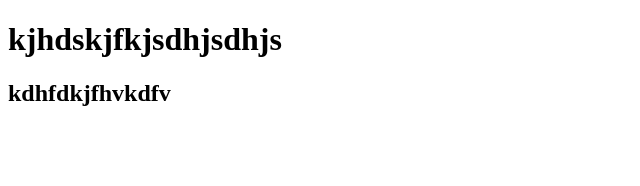
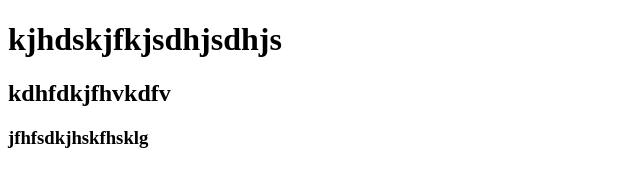
Before and after one commit to ishantkumar111/html7, a plain HTML site: page pages/index.html in a window 1280 px wide. Shown: the whole page, without its empty margins (0-640 px from the left). Drawn offline with Linux system fonts and the light colour scheme.

Commit message:
cjdshvjsdhvkjd

```diff
--- a/pages/index.html
+++ b/pages/index.html
@@ -8,5 +8,6 @@
 <body>
     <h1>kjhdskjfkjsdhjsdhjs</h1>
     <h2>kdhfdkjfhvkdfv</h2>
+    <h3>jfhfsdkjhskfhsklg</h3>
 </body>
 </html>
```
